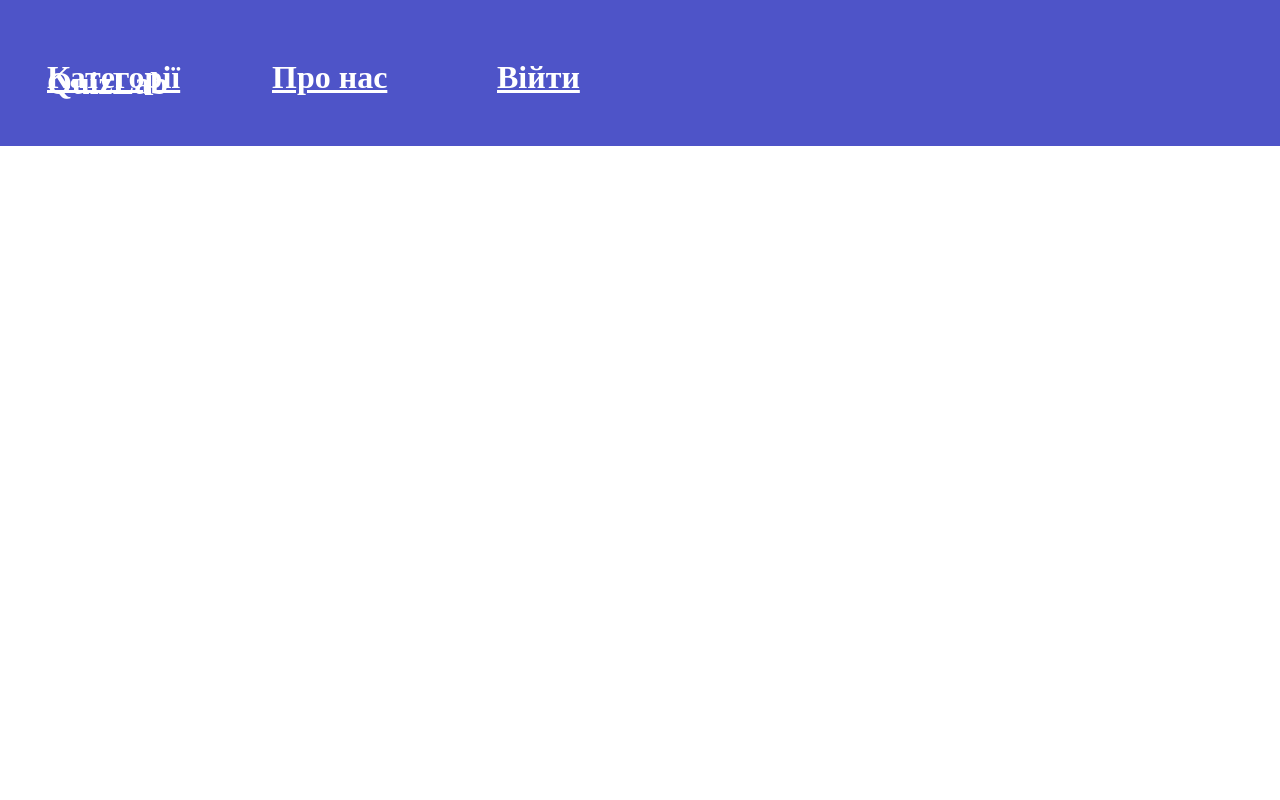
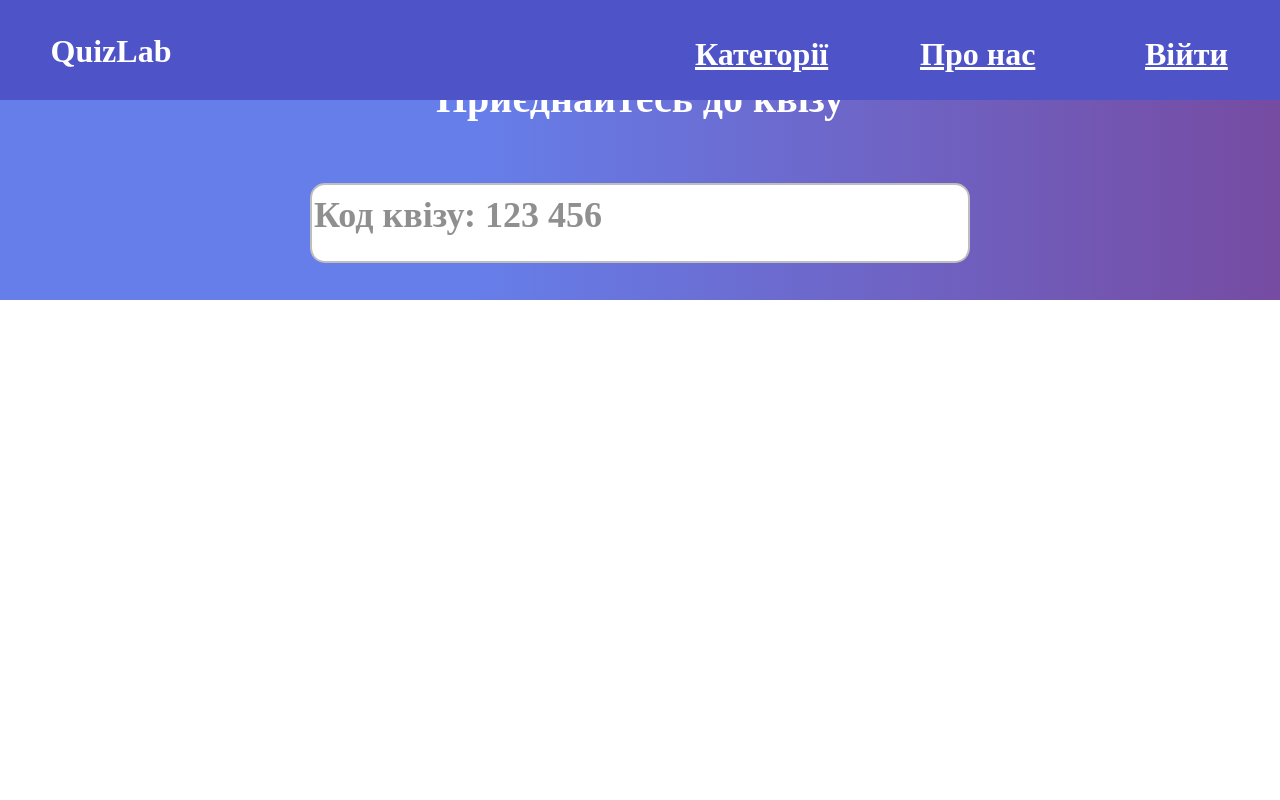
Before and after one commit to mykytenko-petro/QuizLab, a Flask app: page / in a window 1280 px wide. Run offline with Flask 3, Linux system fonts and the light colour scheme; parts of the project's set-up code (start-up, migrations or seed data) failed here and were passed over.

Commit message:
added code input home-page

```diff
--- a/Project/static/css/base.css
+++ b/Project/static/css/base.css
@@ -1,4 +1,4 @@
-.header{
+.header {
     position: absolute;
     width: 100vw;
     height: 100px;
@@ -8,7 +8,15 @@
     display: flex;
     flex-direction: row;
     align-items: center;
-    padding: 23px 47px;
+    padding-left: 20px;
+    padding-right: 20px;
+}
+
+.name {
+    text-align: center;
+    font-size: 2em;
+    font-weight: bold;
+    margin: 0 auto;
 }
 
 p{
--- a/home_app/static/css/home.css
+++ b/home_app/static/css/home.css
@@ -1,18 +1,14 @@
-h1{
-    color: red;
-}
-
-.header-links{
+.header-links {
     display: flex;
     flex-direction: row;
+    justify-content: flex-end;
     align-items: center;
-    padding: 0px;
     gap: 70px;
-    width: 100vw;
+    width: 100%;
+    max-width: 1200px;
+    margin-left: auto;
+    margin-right: 0;
     height: 100px;
-    flex: none;
-    order: 1;
-    flex-grow: 0;
 }
 
 a{
@@ -28,3 +24,56 @@ a{
     order: 0;
     flex-grow: 0;
 }
+
+body {
+    display: flex;
+    flex-direction: column;
+    align-items: center;
+    margin: 0;
+}
+
+.code-text {
+    width: 479px;
+    height: 92px;
+    font-family: 'Estedad-VF';
+    font-style: normal;
+    font-weight: 900;
+    font-size: 40px;
+    line-height: 70px;
+    color: #FFFFFF;
+    text-align: center;
+}
+
+.code {
+    display: flex;
+    flex-direction: column;
+    justify-content: center;
+    align-items: center;
+    width: 100%;
+    height: 300px;
+    background: linear-gradient(90deg, #667EEA 37.02%, #764BA2 100%);
+    box-sizing: border-box;
+}
+
+input::placeholder {
+    width: 331px;
+    height: 63px;
+    font-family: 'Fascinate';
+    font-style: normal;
+    font-weight: 900;
+    font-size: 36px;
+    line-height: 48px;
+    color: #8F8F8F;
+}
+
+input {
+    box-sizing: border-box;
+    display: flex;
+    flex-direction: row;
+    align-items: center;
+    width: 660px;
+    height: 80px;
+    background: #FFFFFF;
+    border: 2px solid #BEBEBE;
+    border-radius: 15px;
+}
--- a/home_app/templates/home.html
+++ b/home_app/templates/home.html
@@ -15,4 +15,10 @@
 {% endblock %}
 
 {% block content %}
+    <div class="code">
+        <h1 class="code-text">
+            Приєднайтесь до квізу
+        </h1>
+        <input type="text" placeholder="Код квізу: 123 456">
+    </div>
 {% endblock %}
```
